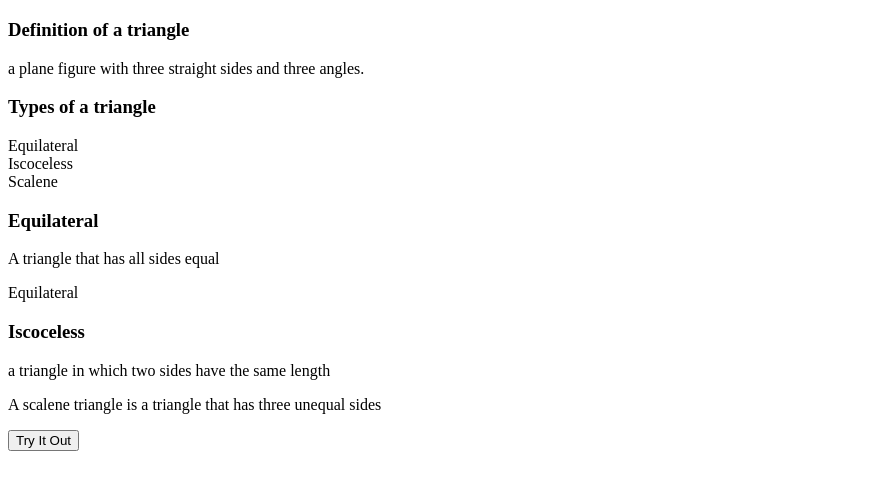
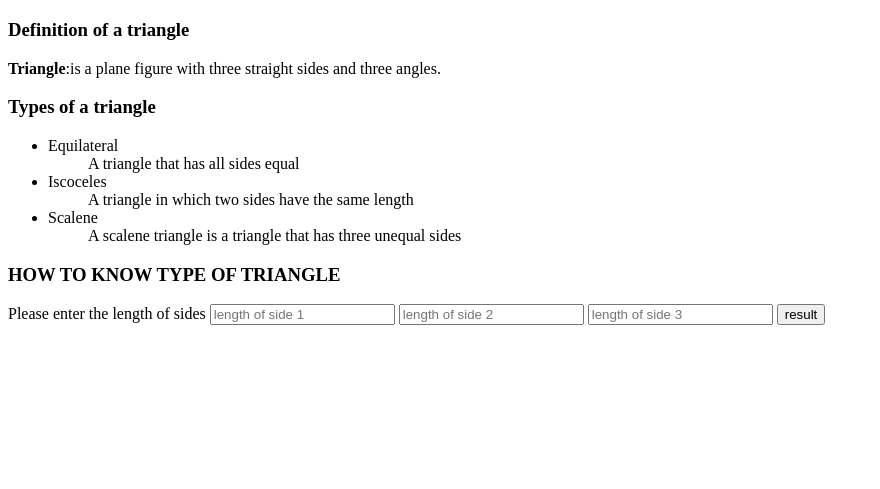
Before and after one commit to uwizeyeh/Triangle-Tracker, a plain HTML site: page index.html in a window 1280 px wide. Shown: the part 61-550 px from the top of the page, without its empty margins (0-880 px from the left). Drawn offline with Linux system fonts and the light colour scheme.

Commit message:
Add header in index.html

```diff
--- a/index.html
+++ b/index.html
@@ -8,22 +8,27 @@
     <div>
       <h1>Triangle Tracker Program</h1>
       <h3>Definition of a triangle</h3>
-        <p>a plane figure with three straight sides and three angles.</p>
+        <p><b>Triangle</b>:is a plane figure with three straight sides and three angles.</p>
       <h3>Types of a triangle</h3>
-        <p>Equilateral<br>Iscoceless<br>Scalene</p>
-        <h3>Equilateral</h3>
-        <p>A triangle that has all sides equal</p>
-        <div id="equivt">Equilateral
-    </div>
-      <h3>Iscoceless</h3>
-        <p>a triangle in which two sides have the same length</p>
-        <p>A scalene triangle is a triangle that has three unequal sides</p>
+      <ul>
+          <li>Equilateral</li>
+          <dd>A triangle that has all sides equal</dd>
+          <li>Iscoceles</li>
+          <dd>A triangle in which two sides have the same length</dd>
+          <li>Scalene</li>
+          <dd>A scalene triangle is a triangle that has three unequal sides</dd>
+      </ul>
       <script src="scripts.js"></script>
   </div>
+  <h3>HOW TO KNOW TYPE OF TRIANGLE</h3>
+  <p id="ex">Please enter the length of sides
+      <input type="number" id="side1" placeholder="length of side 1">
+      <input type="number" id="side2" placeholder="length of side 2">
+      <input type="number" id="side3" placeholder="length of side 3">
+      <button type="button" onclick="getResult()">result</button>
+  </p>
 
-  <div class="wrapper">
-    <button type = "button" onclick = "getResult()">Try It Out</button>
-  </div>
+
 
   </body>
 </html>
--- a/scripts.js
+++ b/scripts.js
@@ -1,24 +1,15 @@
 function getResult(){
-    var hypotenuse= parseFloat(prompt("side hypotenuse"));
-    var opposite = parseFloat(prompt("side opposite"));
-    var adjacent = parseFloat(prompt("side adjacent"));
-    /* var determine = function(hypotenuse,opposite, adjacent){
-    if (hypotenuse === opposite && opposite === adjacent && hypotenuse === adjacent){
+    var side1= parseFloat(document.getElementById('side1').value);
+    var side2 = parseFloat(document.getElementById('side2').value);
+    var side3 = parseFloat(document.getElementById('side3').value);
+
+    if(side1 === side2 && side2 === side3){
     alert("Equilateral");
     }
-    else if ((hypotenuse === opposite && opposite === adjacent) (hypotenuse != adjacent && opposite !== adjacent));
+    else if(side1 === side2 || side1 === side3 || side2 === side3){
     alert("Isosceles");
     }
-    determine(); */
-
-
-    if(hypotenuse === opposite && hypotenuse === hypotenuse && opposite === adjacent){
-    alert("Equilateral");
-    }
-    else if(hypotenuse === opposite || hypotenuse === adjacent || opposite === adjacent){
-    alert("Isosceles");
-    }
-    else if((hypotenuse + opposite) <= adjacent || (hypotenuse + adjacent) <= opposite || (opposite + adjacent) <= hypotenuse) {
+    else if((side1 + side2) <= side3 || (side1 + side3) <= side2 || (side2 + side3) <= side1) {
     alert("Not a definite triangle");
     }
     else{
--- a/styles.css
+++ b/styles.css
@@ -1,5 +1,6 @@
 #equivt{
-    border-right: 30px;
-    border-left: 30px;
-    border-bottom: 30px blue;
+    width: 0;
+    border-right: 30px solid transparent;
+    border-left: 30px solid transparent ;
+    border-bottom: 30px rgb(250,0,0);
 }
```
Also changed, not shown: eqvrt.html (added, +13 -0 lines).
